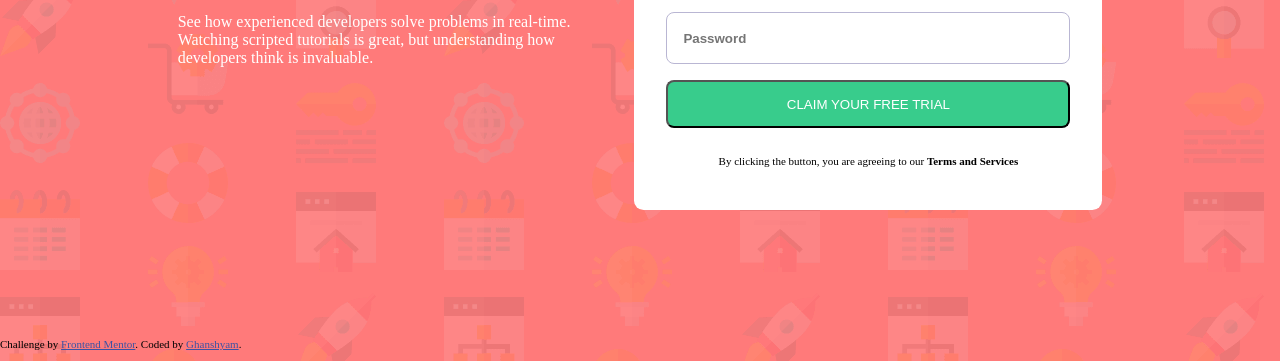
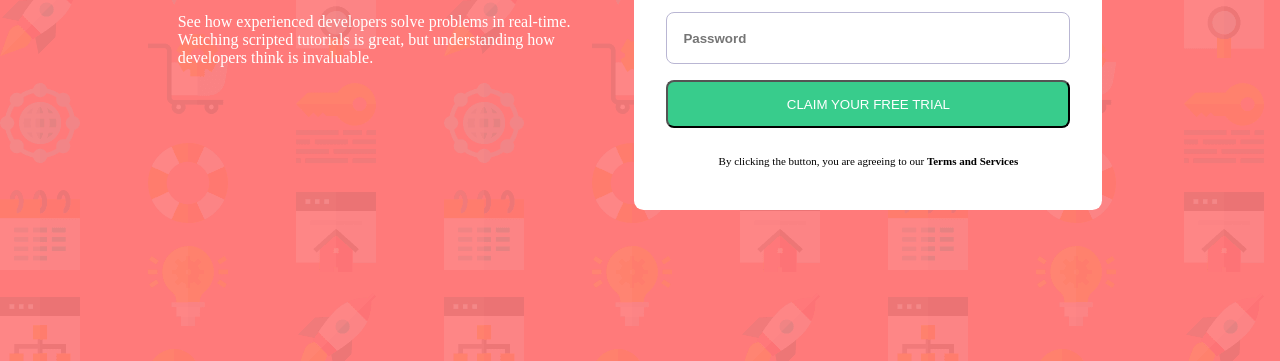
Before and after one commit to GhanKr/LoginPageChallenge, a plain HTML site: page index.html in a window 1280 px wide. Shown: the part 439-800 px from the top of the page. Drawn offline with Linux system fonts and the light colour scheme.

Commit message:
Update index.html

```diff
--- a/index.html
+++ b/index.html
@@ -66,13 +66,6 @@
     </div>
   </div>
 
-
-  <footer class="footer">
-    <p class="attribution">
-      Challenge by <a href="https://www.frontendmentor.io?ref=challenge" target="_blank">Frontend Mentor</a>.
-      Coded by <a href="#">Ghanshyam</a>.
-    </p>
-  </footer>
   <script type="text/javascript" src="index.js">
   </script>
 </body>
```
